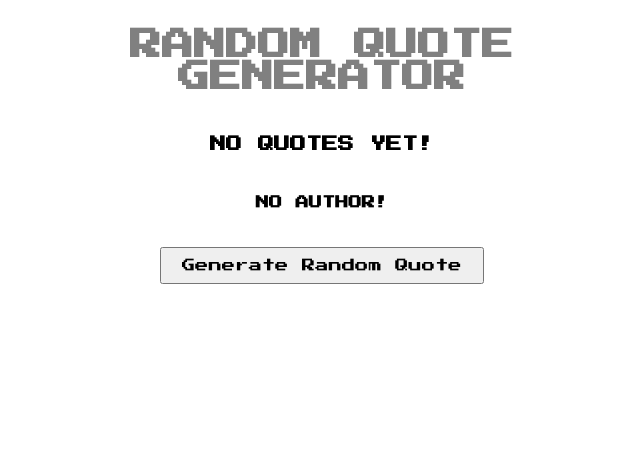
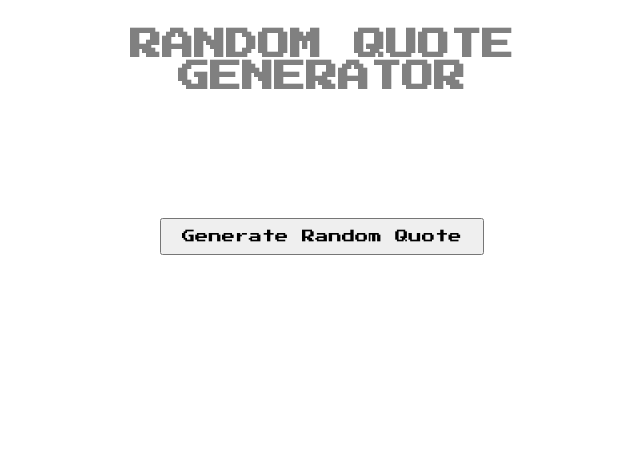
Before and after one commit to SON-OF-EDDY/random-quote-generator, a Django app: page / in a window 1280 px wide. Shown: the top 449 px of the page, without its empty margins (318-958 px from the left). Run offline with Django 4.2, Linux system fonts and the light colour scheme.

Commit message:
design changes...

```diff
--- a/website/views.py
+++ b/website/views.py
@@ -22,10 +22,9 @@ def index(request):
         except requests.exceptions.RequestException as e:
             return HttpResponse(f"An error occurred: {e}", content_type="text/plain", status=500)
 
-
     else:
-        quote = 'NO QUOTES YET!'
-        author = 'NO AUTHOR!'
+        quote = ''
+        author = ''
 
     return render(request,'index.html',{
         'quote':quote,
```
Also changed, not shown: website/templates/index.html (+0 -47 lines).
